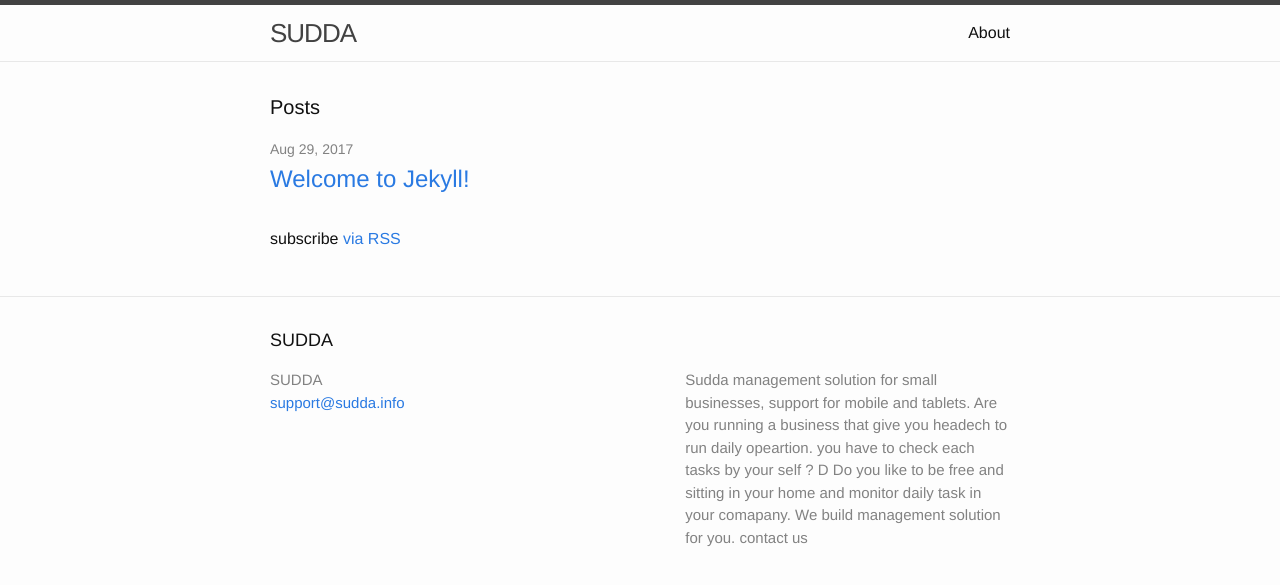
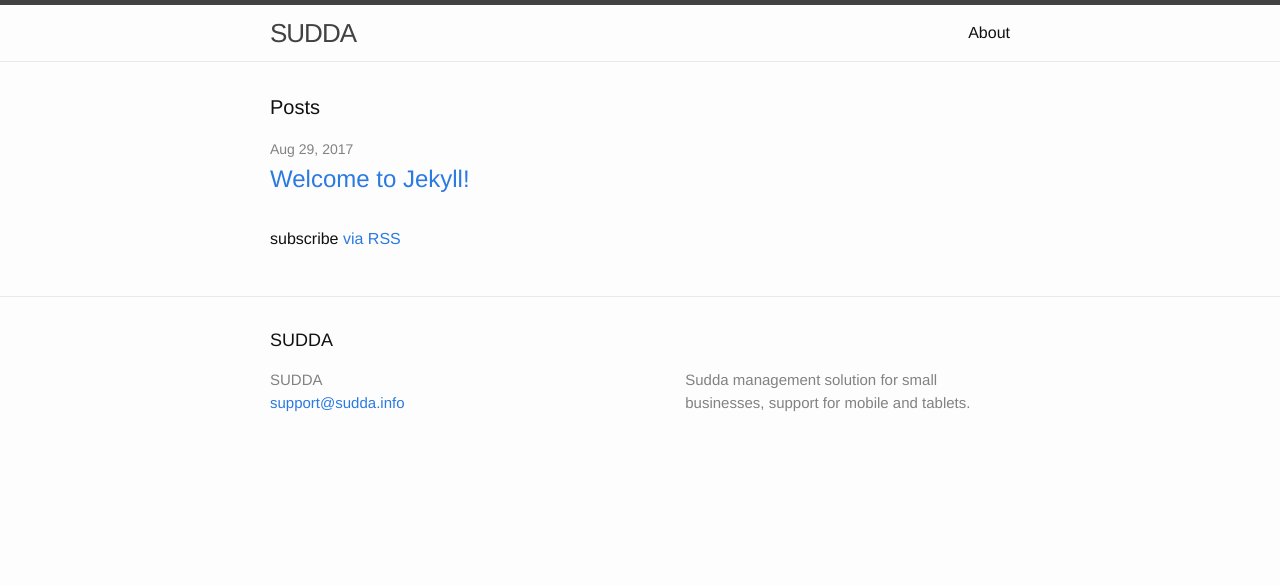
Before and after one commit to leo300/leo300.github.io, a Jekyll site: the page built from index.html, in a window 1280 px wide. Shown: the top 585 px of the page. Built offline with Jekyll 4.4.1, drawn with Linux system fonts in a browser that asks for light colours.

Commit message:
Update _config.yml

```diff
--- a/_config.yml
+++ b/_config.yml
@@ -11,8 +11,7 @@ email: support@sudda.info
 description: > # this means to ignore newlines until "baseurl:"
   Sudda management solution for small businesses, support for mobile and tablets.
 
-  Are you running a business that give you headech to run daily opeartion. you have to check each tasks by your self ? D
-  Do you like to be free and sitting in your home and monitor daily task in your comapany. We build management solution for you. contact us
+
 
 url: "http://sudda.info" # the base hostname & protocol for your site
 # twitter_username: sudda
```
